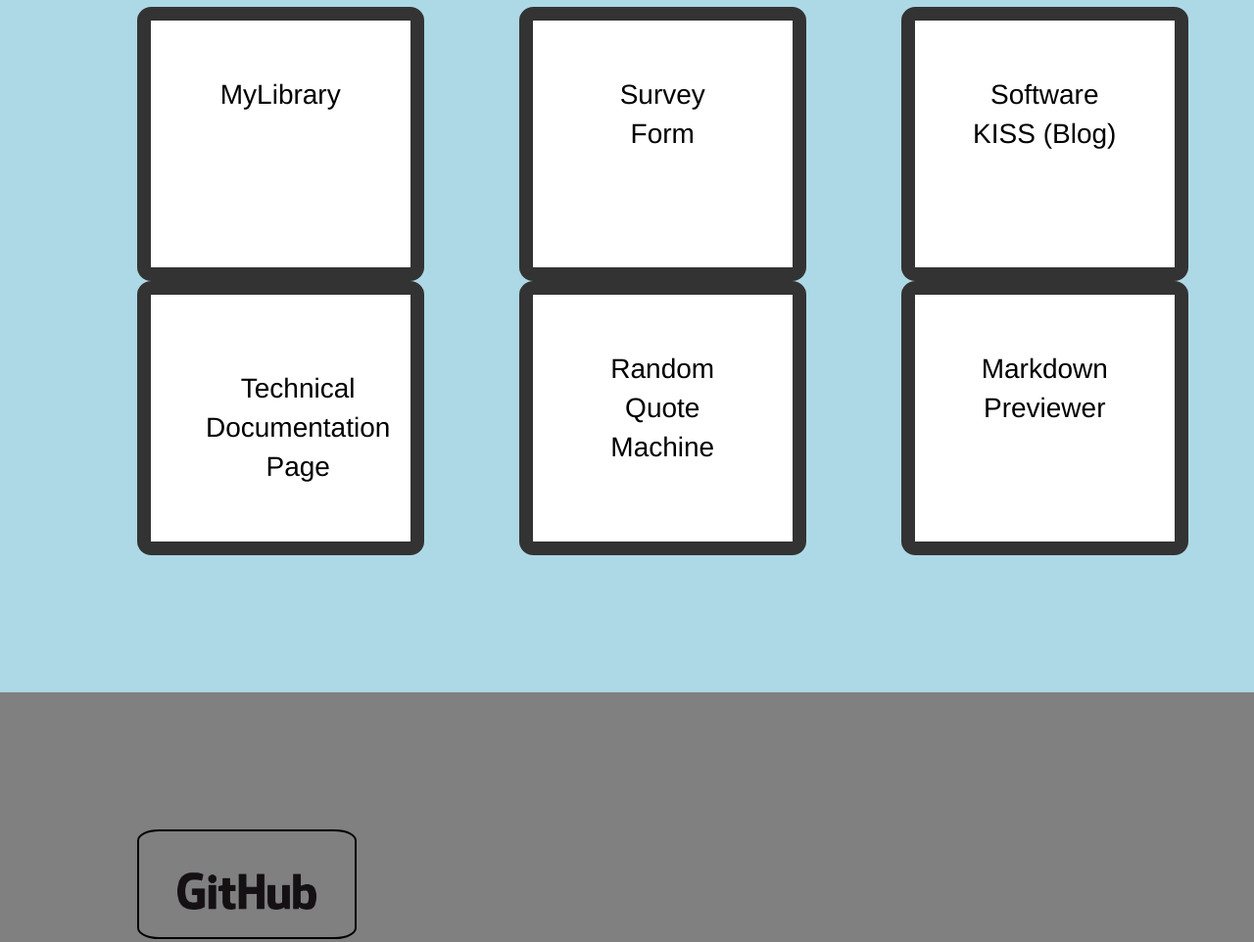
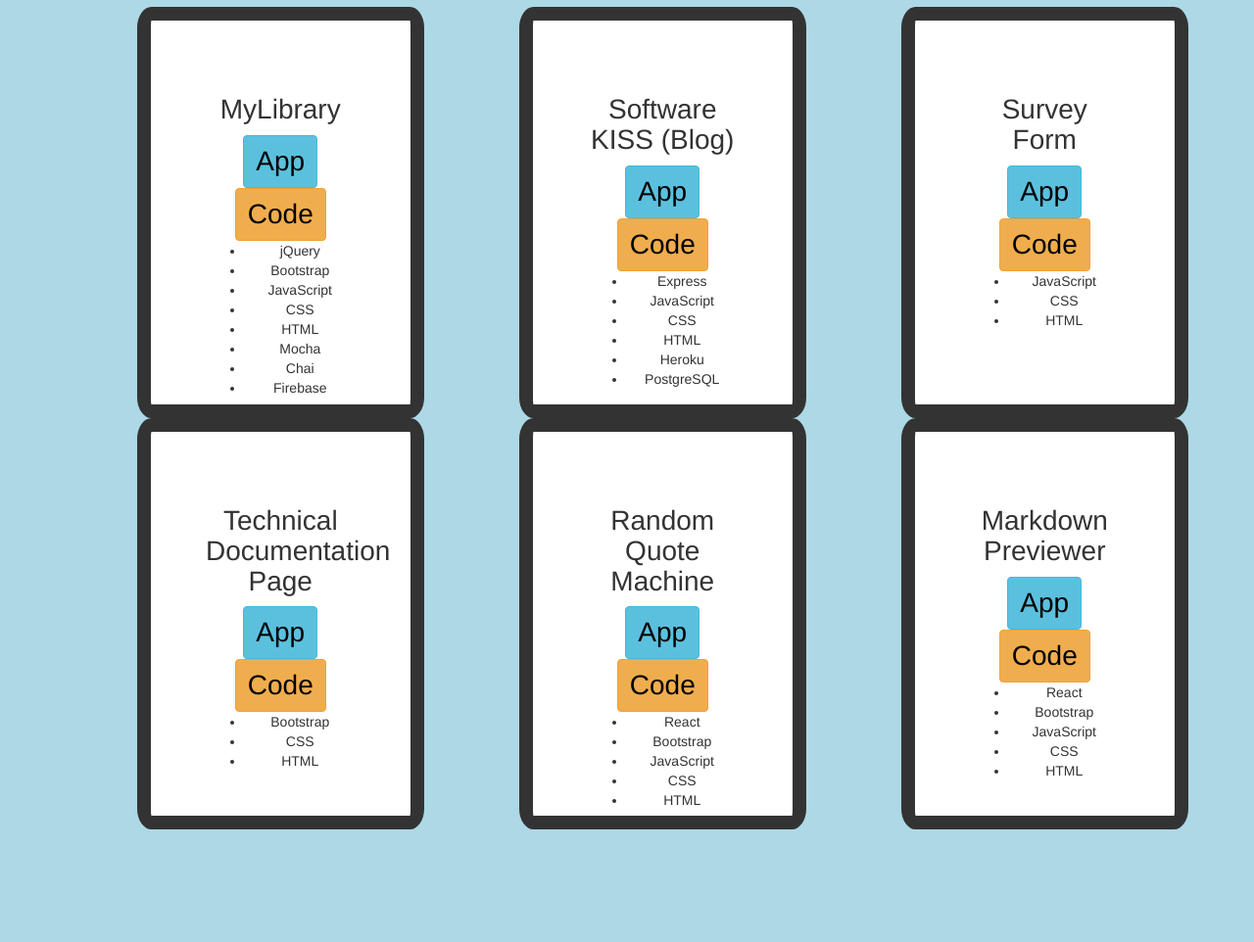
Before and after one commit to wwyl1234/portfolio-webpage, a plain HTML site: page index.html in a window 1280 px wide. Shown: the part 1040-2002 px from the top of the page at 98% size. Drawn offline with nearby package versions, Linux system fonts and the light colour scheme.

Commit message:
Removed the trapezoid. Added buttons for link to code and link to the app. Added technologies invovled for each project.

```diff
--- a/css/main.css
+++ b/css/main.css
@@ -4,6 +4,7 @@
     border-left: 5em solid yellow;
 }
 
+/*
 #parallelogram {
     margin-top: 5em;
     margin-left: 25em;
@@ -12,6 +13,7 @@
     transform: skew(80deg);
     background: purple;
 }
+*/
 
 
 /* The animation code */
@@ -73,7 +75,7 @@ h2 {
 
 .project-tile {
     background-color: white;
-    height: 20em;
+    height: 30em;
     border: solid;
     padding: 4em;
     border-width: 1em;
--- a/index.html
+++ b/index.html
@@ -34,30 +34,109 @@
             <h1>Projects</h1>
             <div id='projects-table' class='container'>
                 <div class='row'>
-                    <div class='project-tile col-md-3' onclick="openLink('project-mylibrary')">
-                        <a id='project-mylibrary' href='https://wwyl1234.github.io/my-library/' target='_blank'>MyLibrary</h2>
+                    <div class='project-tile col-md-3'>
+                        <h2>MyLibrary</h2>
+                        <a id='project-mylibrary' href='https://wwyl1234.github.io/my-library/' target='_blank' class='btn btn-info'>
+                            App
+                        </a>
+                        <a href='https://github.com/wwyl1234/my-library' target='_blank' class='btn btn-warning'>
+                            Code
+                        </a>
+                        <ul>
+                            <li>jQuery</li>
+                            <li>Bootstrap</li>
+                            <li>JavaScript</li>
+                            <li>CSS</li>
+                            <li>HTML</li>
+                            <li>Mocha</li>
+                            <li>Chai</li>
+                            <li>Firebase</li>
+                        </ul>
                     </div>
                     <!-- Do not show this until it has better style and layout
                         <div class='project-tile col-md-3 col-md-offset-1' onclick="openLink('project-website')">
                         <a id='project-website' href='https://wwyl1234.github.io/website/' target='_blank'>Website</h2>
                     </div>
                     --->
-                    <div class='project-tile col-md-3 col-md-offset-1' onclick="openLink('project-survey-form')">
-                        <a id='project-survey-form' href='https://wwyl1234.github.io/survey-form/' target='_blank'>Survey Form</h2>
+                    <div class='project-tile col-md-3 col-sm-offset-1'>
+                        <h2>Software KISS (Blog)</h2>
+                        <a id='project-blog' href='https://software-kiss.herokuapp.com/' target='_blank' class='btn btn-info'>
+                            App
+                        </a>
+                        <a href='https://github.com/wwyl1234/software-kiss' target='_blank' class='btn btn-warning'>
+                            Code
+                        </a>
+                        <ul>
+                            <li>Express</li>
+                            <li>JavaScript</li>
+                            <li>CSS</li>
+                            <li>HTML</li>
+                            <li>Heroku</li>
+                            <li>PostgreSQL</li>
+                        </ul>
                     </div>
-                    <div class='project-tile col-md-3 col-md-offset-1' onclick="openLink('project-blog')">
-                        <a id='project-blog' href='https://software-kiss.herokuapp.com/' target='_blank'>Software KISS (Blog)</h2>
+                    <div class='project-tile col-md-3 col-sm-offset-1'>
+                        <h2>Survey Form</h2>
+                        <a id='project-survey-form' href='https://wwyl1234.github.io/survey-form/' target='_blank' class='btn btn-info'>
+                           App
+                        </a>
+                        <a href='https://github.com/wwyl1234/survey-form' target='_blank' class='btn btn-warning'>
+                            Code
+                        </a>
+                        <ul>
+                            <li>JavaScript</li>
+                            <li>CSS</li>
+                            <li>HTML</li>
+                        </ul>
+
                     </div>
                 </div>
                 <div class='row'>
-                    <div class='project-tile col-md-3' onclick="openLink('technical-documentation-page')">
-                        <a id='technical-documentation-page' href='https://wwyl1234.github.io/technical-documentation-page/' target='_blank'>Technical Documentation Page</h2>
+                    <div class='project-tile col-md-3' >
+                        <h2>Technical Documentation Page</h2>
+                        <a id='technical-documentation-page' href='https://wwyl1234.github.io/technical-documentation-page/' target='_blank' class='btn btn-info'>
+                            App
+                        </a>
+                        <a href='https://github.com/wwyl1234/technical-documentation-page' target='_blank' class='btn btn-warning'>
+                            Code
+                        </a>
+                        <ul>
+                            <li>Bootstrap</li>
+                            <li>CSS</li>
+                            <li>HTML</li>
+                        </ul>
                     </div>
-                    <div class='project-tile col-md-3 col-md-offset-1' onclick="openLink('random-quote-machine')">
-                        <a id='random-quote-machine' href='https://wwyl1234.github.io/random-quote-machine/' target='_blank'>Random Quote Machine</h2>
+                    <div class='project-tile col-md-3 col-sm-offset-1' >
+                        <h2>Random Quote Machine</h2>
+                        <a id='random-quote-machine' href='https://wwyl1234.github.io/random-quote-machine/' target='_blank' class='btn btn-info'>
+                            App
+                        </a>
+                        <a href='https://github.com/wwyl1234/random-quote-machine' target='_blank' class='btn btn-warning'>
+                            Code
+                        </a>
+                        <ul>
+                            <li>React</li>
+                            <li>Bootstrap</li>
+                            <li>JavaScript</li>
+                            <li>CSS</li>
+                            <li>HTML</li>
+                        </ul>
                     </div>
-                    <div class='project-tile col-md-3 col-md-offset-1' onclick="openLink('markdown-previewer')">
-                        <a id='markdown-previewer' href='https://wwyl1234.github.io/markdown-previewer/' target='_blank'>Markdown Previewer</h2>
+                    <div class='project-tile col-md-3 col-sm-offset-1'>
+                        <h2>Markdown Previewer</h2>
+                        <a id='markdown-previewer' href='https://wwyl1234.github.io/markdown-previewer/' target='_blank' class='btn btn-info'>
+                           App
+                        </a>
+                        <a href='https://github.com/wwyl1234/markdown-previewer' target='_blank' class='btn btn-warning'>
+                            Code
+                        </a>
+                        <ul>
+                            <li>React</li>
+                            <li>Bootstrap</li>
+                            <li>JavaScript</li>
+                            <li>CSS</li>
+                            <li>HTML</li>
+                        </ul>
                     </div>
                 </div>
             </div>
--- a/script/main.js
+++ b/script/main.js
@@ -1,8 +1,8 @@
 // Add logic to open links when project tile is clicked.
 
 // Open link in new tab given the id of the projectTile in string.
-function openLink(projectTile){
-    let elem = document.getElementById(projectTile);
-    let link = elem.getAttribute("href");
-    window.open(link, '_blank');
-}
+//function openLink(projectTile){
+//    let elem = document.getElementById(projectTile);
+//    let link = elem.getAttribute("href");
+//    window.open(link, '_blank');
+//}
```
Also changed, not shown: 1 other file.
